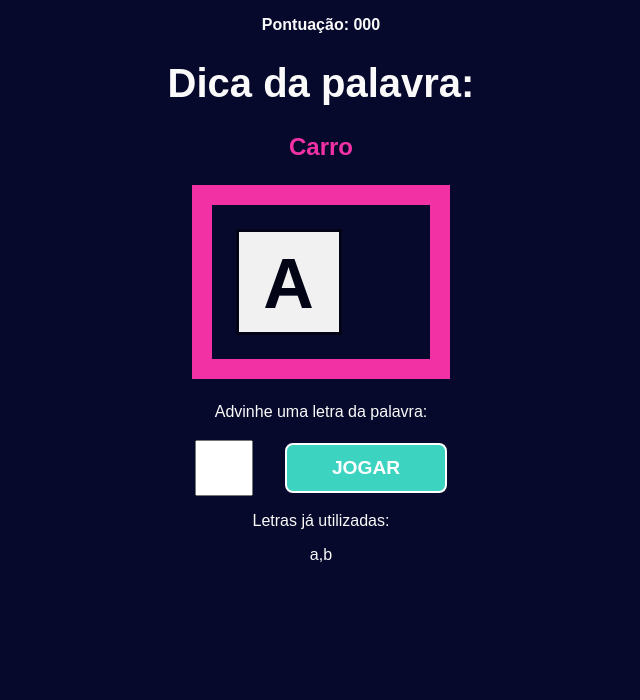
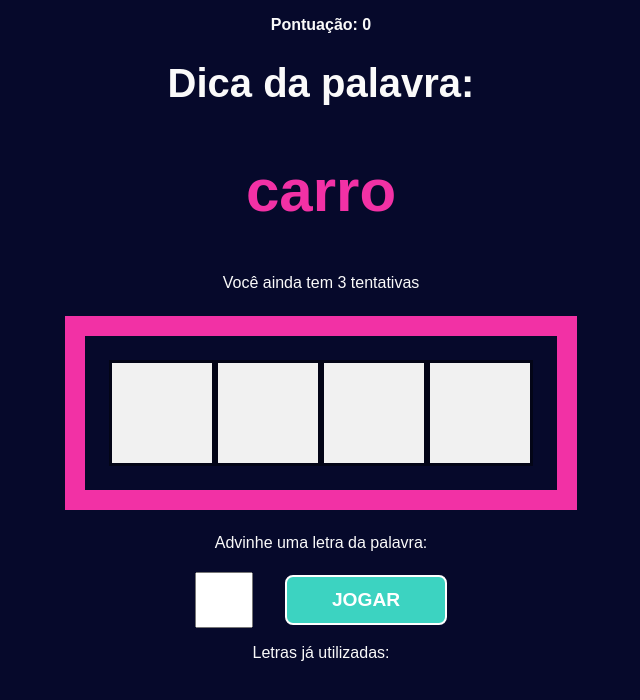
Before and after one commit to jeffersonbraster/secret-word, a React (Vite) app: page / in a window 1280 px wide. Both pictures are taken after a click on the button "INICIAR". Shown: the top 700 px of the page, without its empty margins (319-959 px from the left). Built offline with nearby package versions, Linux system fonts and the light colour scheme; the HTML template or start-up script is replaced by a standard one.

Commit message:
consumindo os estados

```diff
--- a/src/App.tsx
+++ b/src/App.tsx
@@ -17,7 +17,12 @@ function App() {
 
   const [choseWord, setChoseWord] = useState("");
   const [choseCategory, setChoseCategory] = useState("");
-  const [letters, setChoseLetters] = useState<String[]>([]);
+  const [choseLetters, setChoseLetters] = useState([]);
+
+  const [guessedLetters, setGuessedLetters] = useState([]);
+  const [wrongLetters, setWrongLetters] = useState([]);
+  const [guesses, setGuesses] = useState(3);
+  const [score, setScore] = useState(0);
 
   const choseWordAndCategory = () => {
     const categories = Object.keys(words);
@@ -38,7 +43,7 @@ function App() {
 
     setChoseWord(word);
     setChoseCategory(category);
-    setChoseLetters(wordLetters);
+    setChoseLetters(wordLetters as any);
 
     setGameStage(stages[1].name);
   };
@@ -54,7 +59,18 @@ function App() {
   return (
     <div className="App">
       {gameStage === "start" && <StartScreen startGame={startGame} />}
-      {gameStage === "game" && <Game verifyLetter={verifyLetter} />}
+      {gameStage === "game" && (
+        <Game
+          verifyLetter={verifyLetter}
+          picketWord={choseWord}
+          pickedCategory={choseCategory}
+          letters={choseLetters}
+          guessedLetters={guessedLetters}
+          wrongLetters={wrongLetters}
+          guesses={guesses}
+          score={score}
+        />
+      )}
       {gameStage === "end" && <GameOver retryGame={retryGame} />}
     </div>
   );
--- a/src/components/Game/index.tsx
+++ b/src/components/Game/index.tsx
@@ -2,22 +2,47 @@ import styles from "./styles.module.scss";
 
 type GameProps = {
   verifyLetter: () => void;
+  picketWord: string;
+  pickedCategory: string;
+  letters: string[];
+  guessedLetters: string[];
+  wrongLetters: string[];
+  guesses: number;
+  score: number;
 };
 
-const Game = ({ verifyLetter }: GameProps) => {
+const Game = ({
+  verifyLetter,
+  pickedCategory,
+  guessedLetters,
+  guesses,
+  letters,
+  picketWord,
+  score,
+  wrongLetters,
+}: GameProps) => {
   return (
     <div className={styles.container}>
       <p className={styles.points}>
-        <span>Pontuação: 000</span>
+        <span>Pontuação: {score}</span>
       </p>
 
-      <h1>Dica da palavra:</h1>
+      <h1>
+        Dica da palavra: <h2>{pickedCategory}</h2>
+      </h1>
 
-      <h2>Carro</h2>
+      <p>Você ainda tem {guesses} tentativas</p>
 
       <div className={styles.wordContainer}>
-        <span className={styles.letter}>A</span>
-        <span className={styles.blankSquare}></span>
+        {letters.map((l, i) =>
+          guessedLetters.includes(l) ? (
+            <span key={i} className={styles.letter}>
+              {l}
+            </span>
+          ) : (
+            <span key={i} className={styles.blankSquare}></span>
+          )
+        )}
       </div>
 
       <div className={styles.letterContainer}>
@@ -31,8 +56,9 @@ const Game = ({ verifyLetter }: GameProps) => {
 
       <div className={styles.wrongLettersContainer}>
         <p>Letras já utilizadas: </p>
-        <span>a,</span>
-        <span>b</span>
+        {wrongLetters.map((l, i) => (
+          <span key={i}>{l}</span>
+        ))}
       </div>
     </div>
   );
--- a/src/components/Game/styles.module.scss
+++ b/src/components/Game/styles.module.scss
@@ -21,7 +21,8 @@
   display: flex;
 }
 
-.letter {
+.letter,
+.blankSquare {
   font-size: 70px;
   line-height: 1.5;
   border: 3px solid #030517;
--- a/src/data/words.ts
+++ b/src/data/words.ts
@@ -1,7 +1,7 @@
 const data = {
-  carro: ["Motor", "Pneu", "Bateria"],
-  computador: ["CPU", "Placa de vídeo", "Memoria"],
-  corpo: ["Perna", "Cabeça", "Pe", "Peso"],
+  carro: ["motor", "pneu", "bateria"],
+  computador: ["cpu", "gabinete", "memoria"],
+  corpo: ["perna", "cabeça", "pe", "unhas"],
 };
 
 export default data;
```
